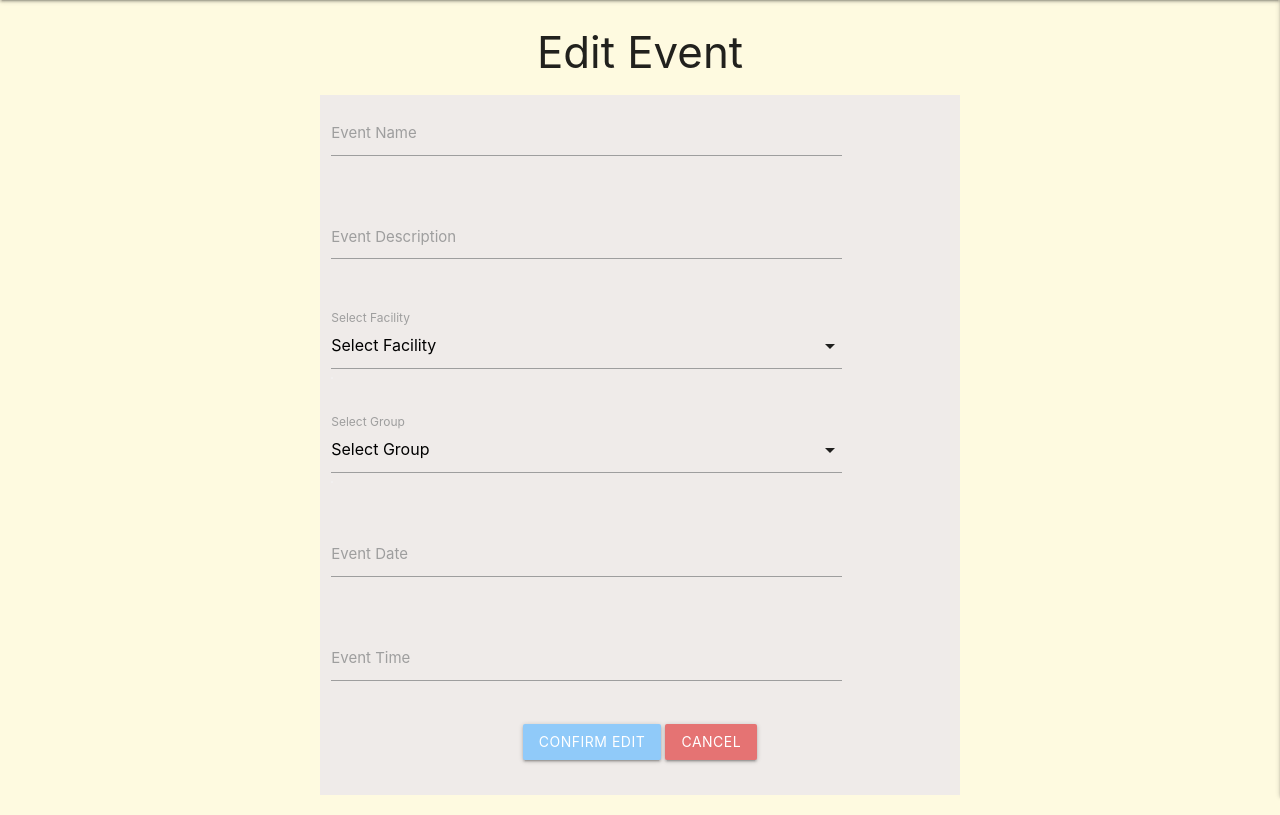
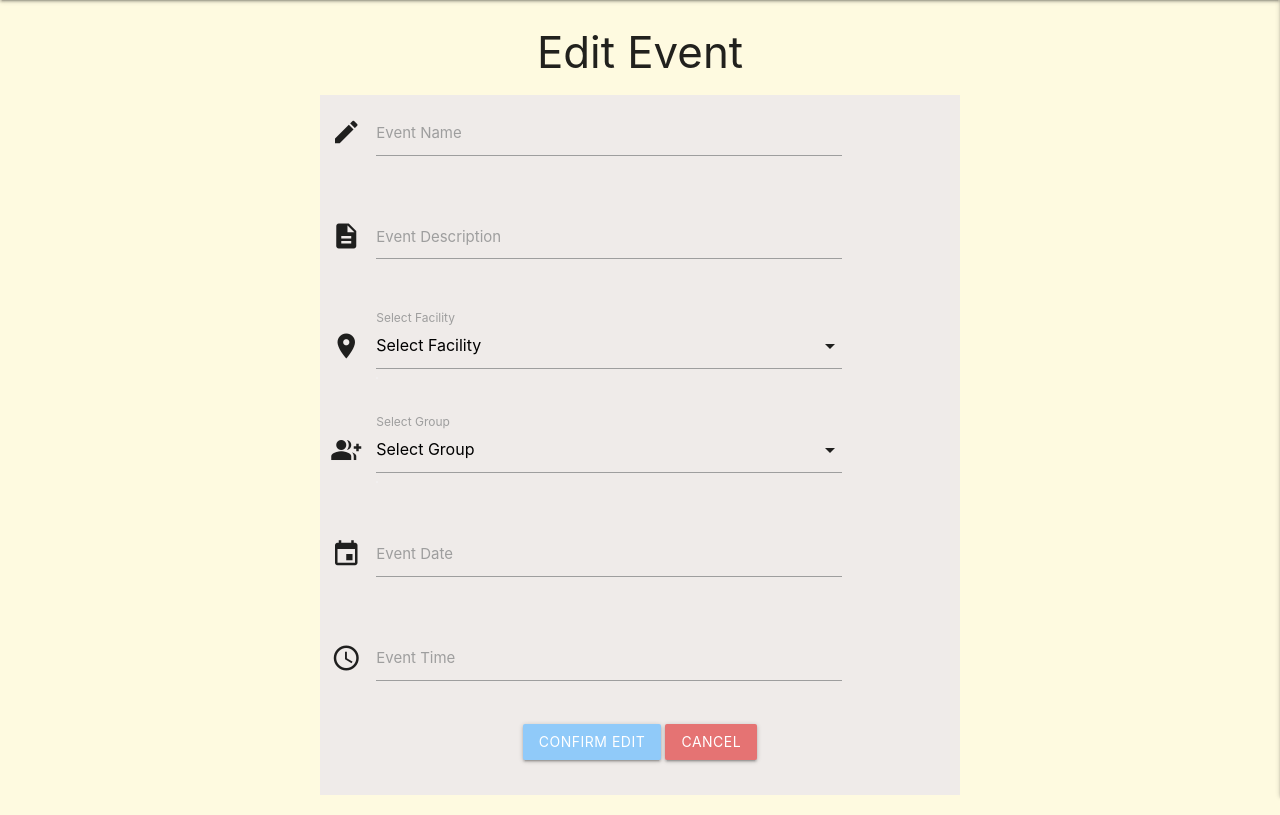
Before and after one commit to smeghen/clubplanner, a Flask app: template templates/edit_event.html in a window 1280 px wide. Shown: the part 64-879 px from the top of the page. Run offline with Flask 2, Linux system fonts and the light colour scheme; the template is opened without the code that fills it, so the values that code supplies are empty; some libraries are stand-ins or nearby versions.

Commit message:
Icons added to input fields for edit event page

```diff
--- a/templates/edit_event.html
+++ b/templates/edit_event.html
@@ -8,6 +8,7 @@
                 <!--Event Name-->
                     <div class="row">
                         <div class="input-field col s12 m10">
+                        <i class="material-icons prefix">create</i>
                             <input id="event_name" name="event_name" minlength="5"
                             value="{{ event.event_name }}" maxlength="50" type="text" class="validate" required>
                             <label for="event_name">Event Name</label>
@@ -16,6 +17,7 @@
                     <!--Event Description-->
                     <div class="row">
                         <div class="input-field col s12 m10">
+                        <i class="material-icons prefix">description</i>
                             <textarea id="event_description" name="event_description" minlength="5"
                             maxlength="200" class="materialize-textarea validate" required>
                                 {{- event.event_description -}}
@@ -26,6 +28,7 @@
                     <!--Pick Facility-->
                     <div class="row">
                         <div class="input-field col s12 m10">
+                        <i class="material-icons prefix">place</i>
                             <select id="facility_name" name="facility_name" class="validate" required>
                                 <option value="" selected>Select Facility</option>
                                 {% for facility in facilities %}
@@ -42,6 +45,7 @@
                     <!--Pick group-->
                     <div class="row">
                         <div class="input-field col s12 m10">
+                        <i class="material-icons prefix">group_add</i>
                             <select id="group_name" name="group_name" class="validate" required>
                                 <option value="" selected>Select Group</option>
                                 {% for group in groups %}
@@ -58,6 +62,7 @@
                     <!--Date Picker-->
                     <div class="row">
                         <div class="input-field col s12 m10">
+                        <i class="material-icons prefix">event</i>
                             <input id="event_date" name="event_date" value="{{ event.event_date }}"
                            type="text" class="validate datepicker" required>
                             <label for="event_date">Event Date</label>
@@ -66,6 +71,7 @@
                     <!--Time Picker-->
                     <div class="row">
                         <div class="input-field col s12 m10">
+                        <i class="material-icons prefix">schedule</i>
                             <input id="event_time" name="event_time" value="{{ event.event_time }}"
                            type="text" class="validate timepicker" required>
                             <label for="event_time">Event Time</label>
```
